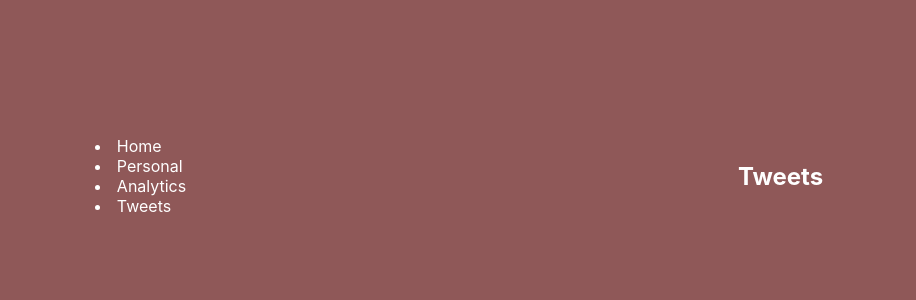
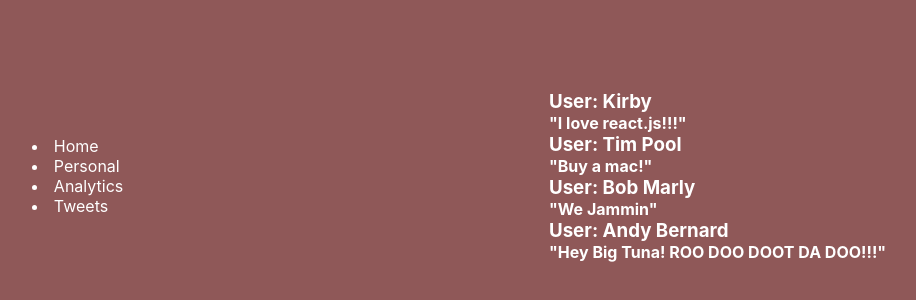
Before and after one commit to KirbyPatrick/state-props, a React (Create React App) app: page / in a window 1280 px wide. Shown: the part 224-524 px from the top of the page, without its empty margins (181-1097 px from the left). Built offline with nearby package versions, Linux system fonts and the light colour scheme.

Commit message:
added props to components

```diff
--- /dev/null
+++ b/src/components/Tweet.js
@@ -0,0 +1,10 @@
+import React from "react";
+
+const Tweet = (props) => (
+  <section>
+    <h1>User: {props.name}</h1>
+    <h4>"{props.tweet}"</h4>
+  </section>
+);
+
+export default Tweet;
--- a/src/components/Tweets.js
+++ b/src/components/Tweets.js
@@ -1,13 +1,22 @@
 import React, { Component } from "react";
+//import components
+import Tweet from "./Tweet";
 
-export default class Tweets extends Component {
-  render() {
-    return (
-      <div>
-        <section>
-          <h1>Tweets</h1>
-        </section>
-      </div>
-    );
-  }
-}
+const Tweets = (props) => {
+  const tweets = [
+    { name: "Kirby", tweet: "I love react.js!!!" },
+    { name: "Tim Pool", tweet: "Buy a mac!" },
+    { name: "Bob Marly", tweet: "We Jammin" },
+    { name: "Andy Bernard", tweet: "Hey Big Tuna!  ROO DOO DOOT DA DOO!!!" },
+  ];
+
+  return (
+    <section>
+      {tweets.map((tweet) => (
+        <Tweet name={tweet.name} tweet={tweet.tweet} />
+      ))}
+    </section>
+  );
+};
+
+export default Tweets;
```
